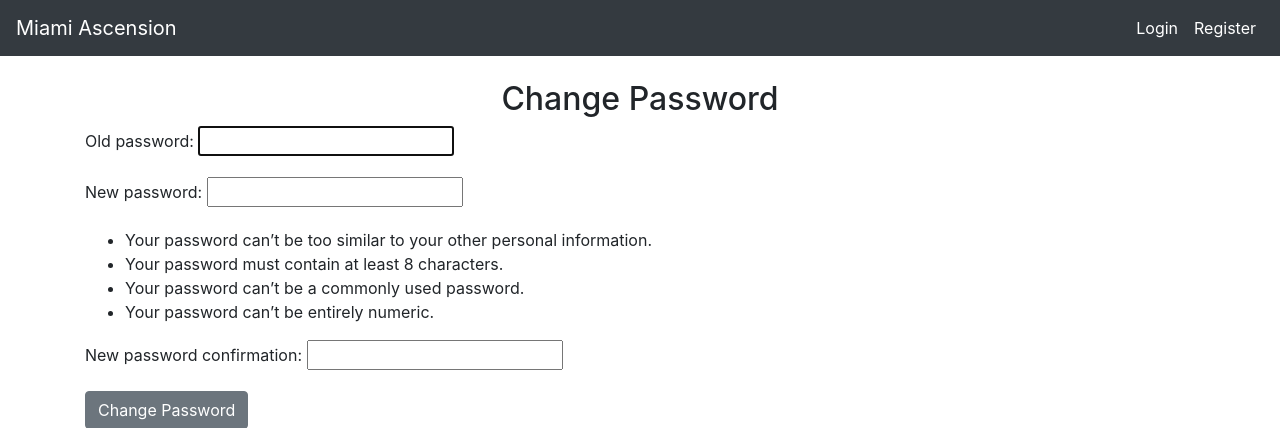
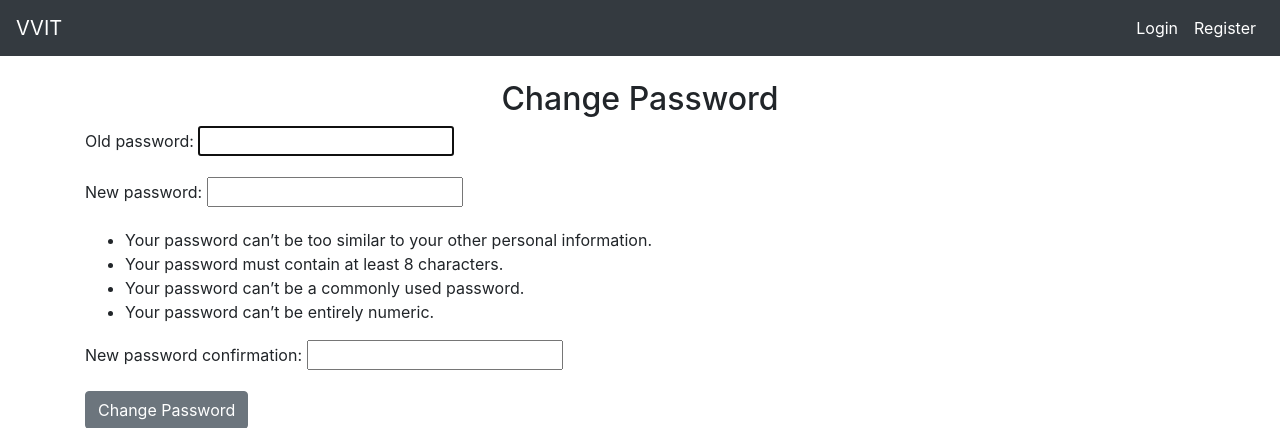
Before and after one commit to csoudaykiran/login, a Django app: page /change_password/ in a window 1280 px wide. Shown: the top 428 px of the page. Run offline with Django 3.2, Linux system fonts and the light colour scheme; some libraries are stand-ins or nearby versions.

Commit message:
base.html

```diff
--- a/authenticate/templates/authenticate/base.html
+++ b/authenticate/templates/authenticate/base.html
@@ -13,7 +13,7 @@
   <body>
 
     <nav class="navbar navbar-expand-lg navbar-dark bg-dark">
-  <a class="navbar-brand" href="{% url 'home'  %}">Miami Ascension</a>
+  <a class="navbar-brand" href="{% url 'home'  %}">VVIT</a>
   <button class="navbar-toggler" type="button" data-toggle="collapse" data-target="#navbarSupportedContent" aria-controls="navbarSupportedContent" aria-expanded="false" aria-label="Toggle navigation">
     <span class="navbar-toggler-icon"></span>
   </button>
```
